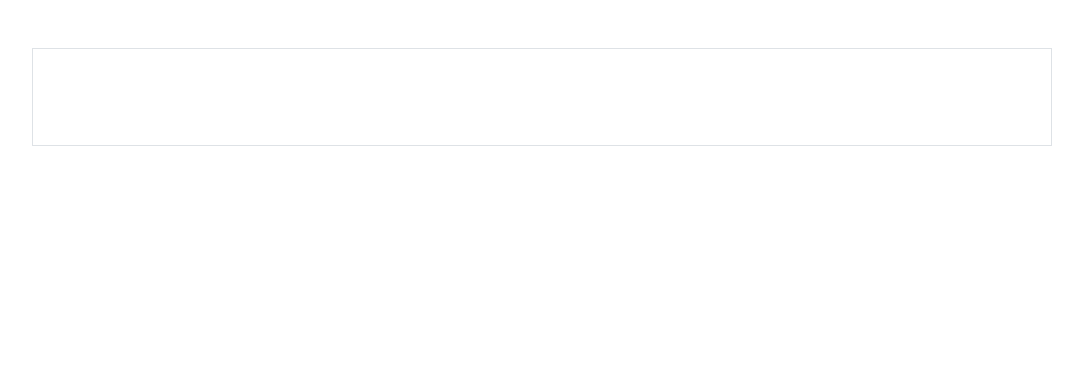
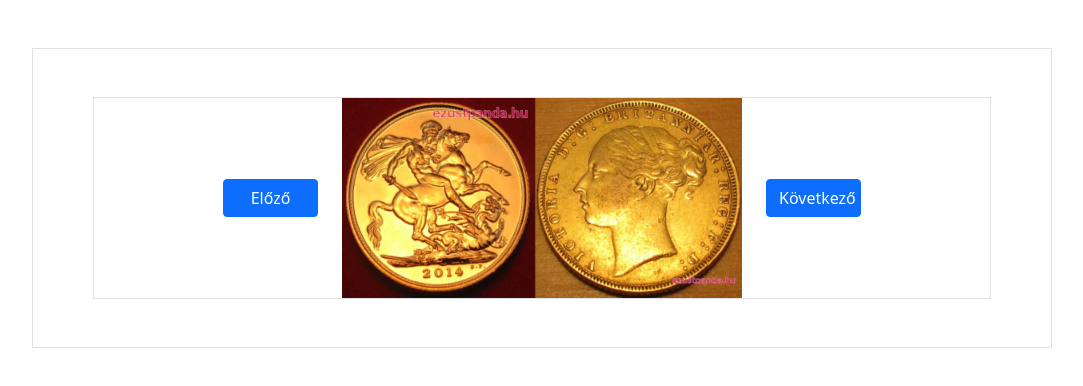
Before and after one commit to Majercsik73/React_Kepnezegeto, a plain HTML site: page index.html in a window 1280 px wide. Shown: the whole page, without its empty margins (98-1181 px from the left). Drawn offline with nearby package versions, Linux system fonts and the light colour scheme.

Commit message:
kialakítás

```diff
--- a/app.js
+++ b/app.js
@@ -1,5 +1,81 @@
+
+
 let kepek=["sovereign.png", "magyarszentek.png",
 		   "magyarszabadsag.png","aranymeteorit.jpg",
 		   "aranyerme.jpg","aranydukat.png"];
 
 let aktualis = 0;
+
+ReactDOM.render(
+    React.createElement(App),
+    document.getElementById("app-container")
+);
+
+function App(){
+    var [kep, setKep] = React.useState(aktualis);
+    console.log(aktualis);
+    return React.createElement(
+        "div",
+        {
+            style:{
+                textAlign: "center"
+            },
+            className: "border"
+        },
+        React.createElement(
+            "button",
+            {
+                className: "btn btn-primary m-4",
+                style:{
+                    width: "95px"
+                },
+                onClick: ()=>{
+                    if(aktualis > 0){
+                        setKep(aktualis--);
+                        /*document.getElementById("kep").innerHTML = "";
+                        var kep = document.createElement("img");
+                        kep.src = "image/" + kepek[aktualis];
+                        document.getElementById("kep").appendChild(kep);*/
+                    }
+                    console.log(aktualis);
+                }
+            },
+            "Előző"
+        ),
+        React.createElement(
+            "img",
+            {
+                src: kepek[kep],
+                style:{
+                    width: "400px",
+                    height: "200px",
+                    //display: "flex",
+                    //flexDirection: "column"
+                    //marginLeft: "auto",
+                    //marginRight: "auto",
+                },
+            }
+        ),
+        React.createElement(
+            "button",
+            {
+                className: "btn btn-primary m-4",
+                style:{
+                    //float: "right",
+                    width: "95px"
+                },
+                onClick: ()=>{
+                    if(aktualis < 5){
+                        setKep(aktualis++);
+                        /*document.getElementById("kep").innerHTML = "";
+                        var kep = document.createElement("img");
+                        kep.src = "image/" + kepek[aktualis];
+                        document.getElementById("kep").appendChild(kep);*/
+                    }
+                    console.log(aktualis);
+                }
+            },
+            "Következő"
+        ),
+    )
+}
--- a/index.html
+++ b/index.html
@@ -4,7 +4,7 @@
         <meta charset="UTF-8">
         <meta http-equiv="X-UA-Compatible" content="IE=edge">
         <link href="https://cdn.jsdelivr.net/npm/bootstrap@5.1.3/dist/css/bootstrap.min.css" rel="stylesheet" integrity="sha384-1BmE4kWBq78iYhFldvKuhfTAU6auU8tT94WrHftjDbrCEXSU1oBoqyl2QvZ6jIW3" crossorigin="anonymous">
-    <title>React</title>
+        <title>React Képnézegető</title>
     </head>
     <body>
         <div class="container">
```
Lines whose indentation alone changed are shown as unchanged.
